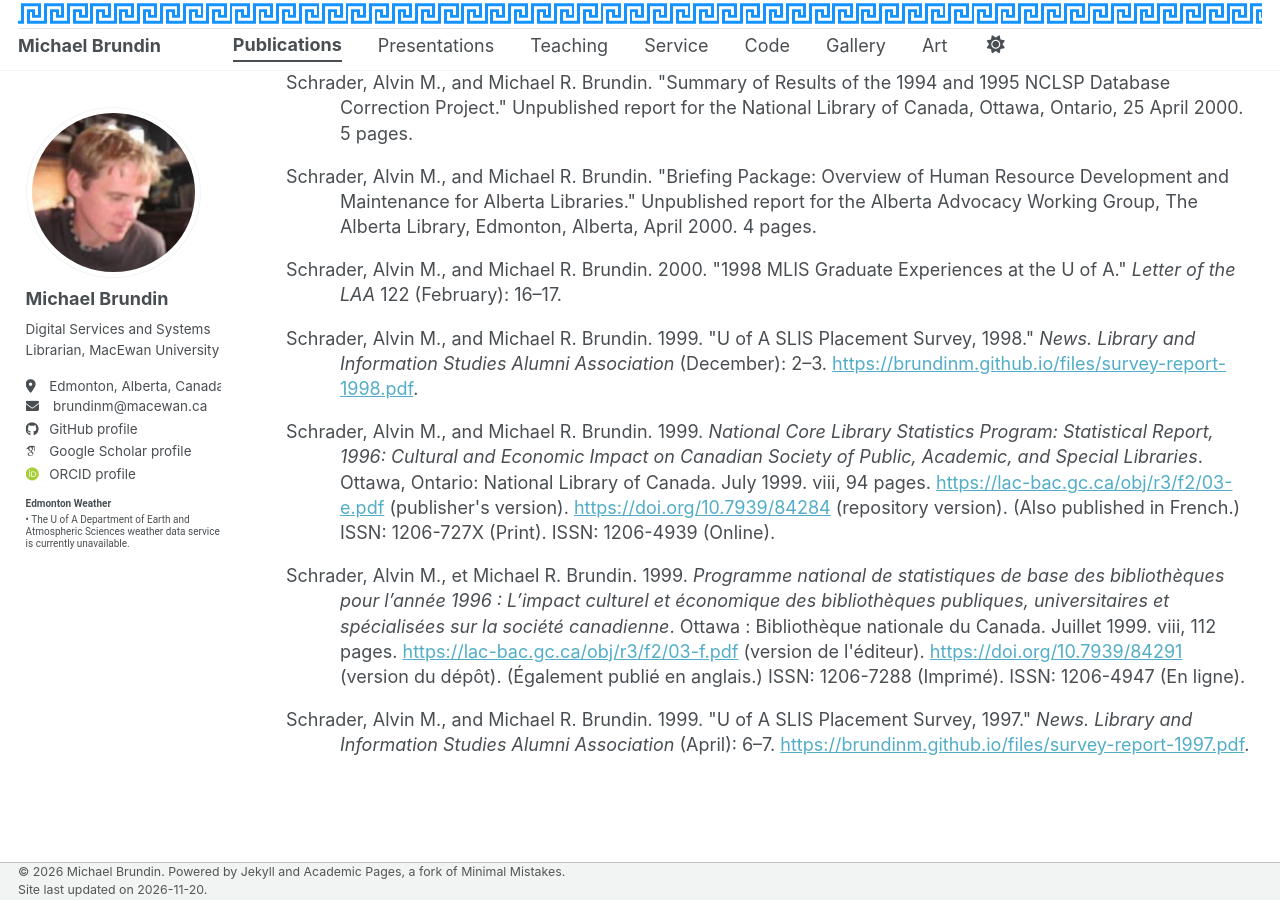
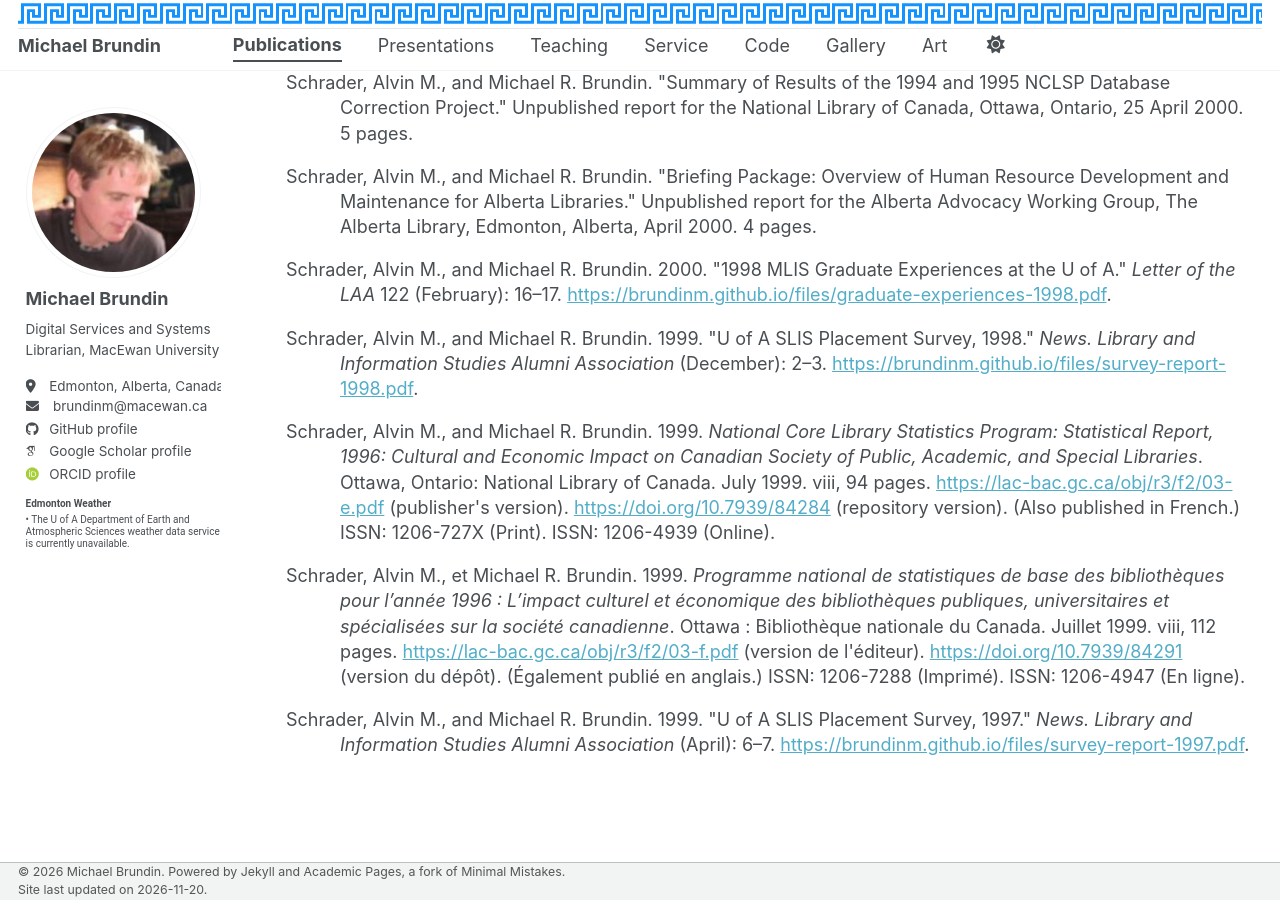
Before and after one commit to brundinm/brundinm.github.io, a Jekyll site: the page built from _pages/publications.html, in a window 1280 px wide and 900 px high, scrolled down 4182 px. Built offline with Jekyll 4.4.1, drawn with Linux system fonts in a browser that asks for light colours; some web fonts are replaced; a script bundle is joined from its source files by our own code; library files that are not in the unit come from our copies.

Commit message:
Update publications.html

```diff
--- a/_pages/publications.html
+++ b/_pages/publications.html
@@ -109,7 +109,7 @@ ul li {
   Schrader, Alvin M., and Michael R. Brundin. "Briefing Package: Overview of Human Resource Development and Maintenance for Alberta Libraries." Unpublished report for the Alberta Advocacy Working Group, The Alberta Library, Edmonton, Alberta, April 2000. 4 pages.
 </p>
 <p class="hanging-indent">
-  Schrader, Alvin M., and Michael R. Brundin. 2000. "1998 MLIS Graduate Experiences at the U of A." <em>Letter of the LAA</em> 122 (February): 16–17.
+  Schrader, Alvin M., and Michael R. Brundin. 2000. "1998 MLIS Graduate Experiences at the U of A." <em>Letter of the LAA</em> 122 (February): 16–17. <a href="https://brundinm.github.io/files/graduate-experiences-1998.pdf" target="_blank" class="hyperlink">https://brundinm.github.io/files/graduate-experiences-1998.pdf</a>.
 </p>
 <p class="hanging-indent">
   Schrader, Alvin M., and Michael R. Brundin. 1999. "U of A SLIS Placement Survey, 1998." <em>News. Library and Information Studies Alumni Association</em> (December): 2–3. <a href="https://brundinm.github.io/files/survey-report-1998.pdf" target="_blank" class="hyperlink">https://brundinm.github.io/files/survey-report-1998.pdf</a>.
```
